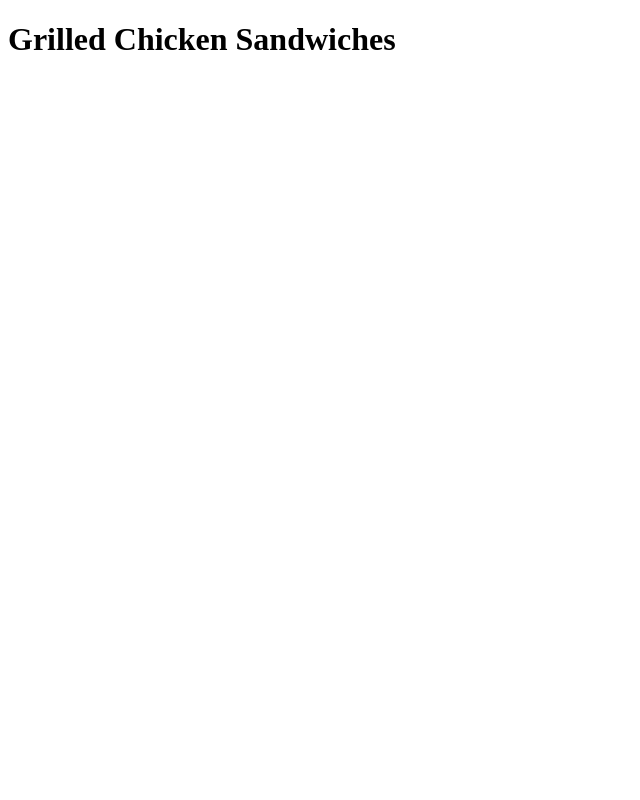
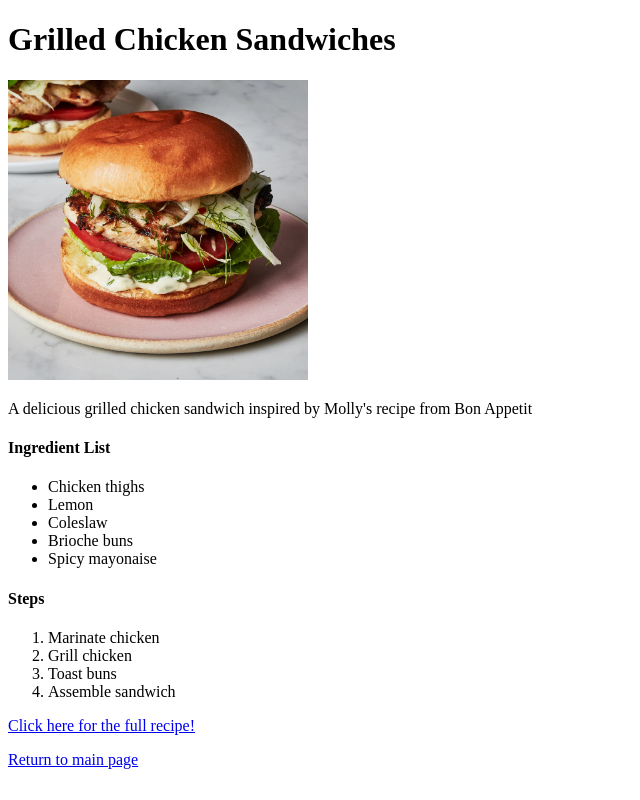
Before and after one commit to MatthewCho8/odin-project-projects, a plain HTML site: page recipes/chicken-sandwich.html in a window 1280 px wide. Shown: the whole page, without its empty margins (0-640 px from the left). Drawn offline with Linux system fonts and the light colour scheme.

Commit message:
Added new recipes and fixed paths

```diff
--- a/recipes/chicken-sandwich.html
+++ b/recipes/chicken-sandwich.html
@@ -10,5 +10,29 @@
     <h1>
         Grilled Chicken Sandwiches
     </h1>
+
+    <img src="../img/chicken-sandwich.jpg" alt="Picture of chicken sandwich." width="300" height="300">
+
+    <p>A delicious grilled chicken sandwich inspired by Molly's recipe from Bon Appetit</p>
+
+    <h4>Ingredient List</h4>
+    <ul>
+        <li>Chicken thighs</li>
+        <li>Lemon</li>
+        <li>Coleslaw</li>
+        <li>Brioche buns</li>
+        <li>Spicy mayonaise</li>
+    </ul>
+
+    <h4>Steps</h4>
+    <ol>
+        <li>Marinate chicken</li>
+        <li>Grill chicken</li>
+        <li>Toast buns</li>
+        <li>Assemble sandwich</li>
+    </ol>
+
+    <p><a href="https://www.bonappetit.com/recipe/grilled-chicken-sandwich-with-mustard-mayo">Click here for the full recipe!</a></p>
+    <p><a href="../index.html">Return to main page</a></p>
 </body>
 </html>
```
Also changed, not shown: index.html (+7 -0 lines), img/chicken-sandwich.jpg (added), recipes/chicken-piccata.html (added), recipes/clam-linguini.html (added), recipes/cream-of-carrot.html (added).
